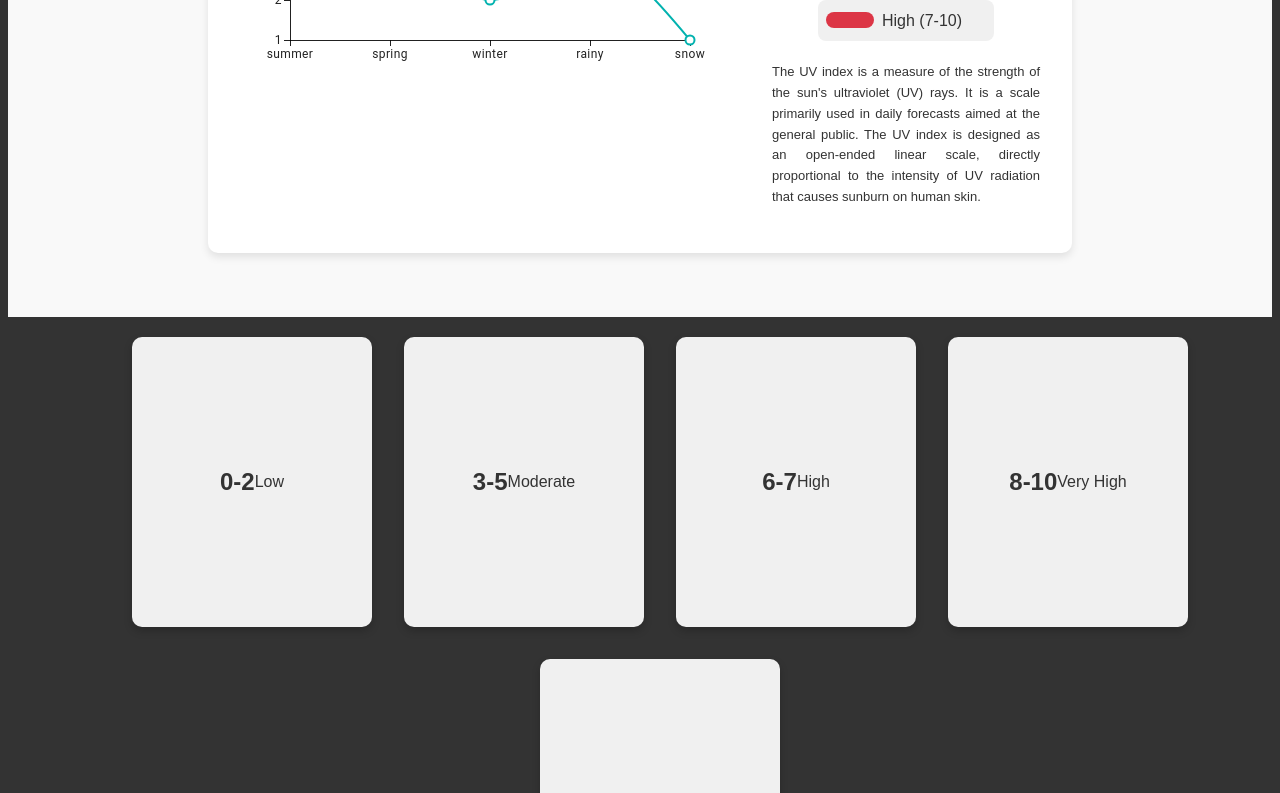
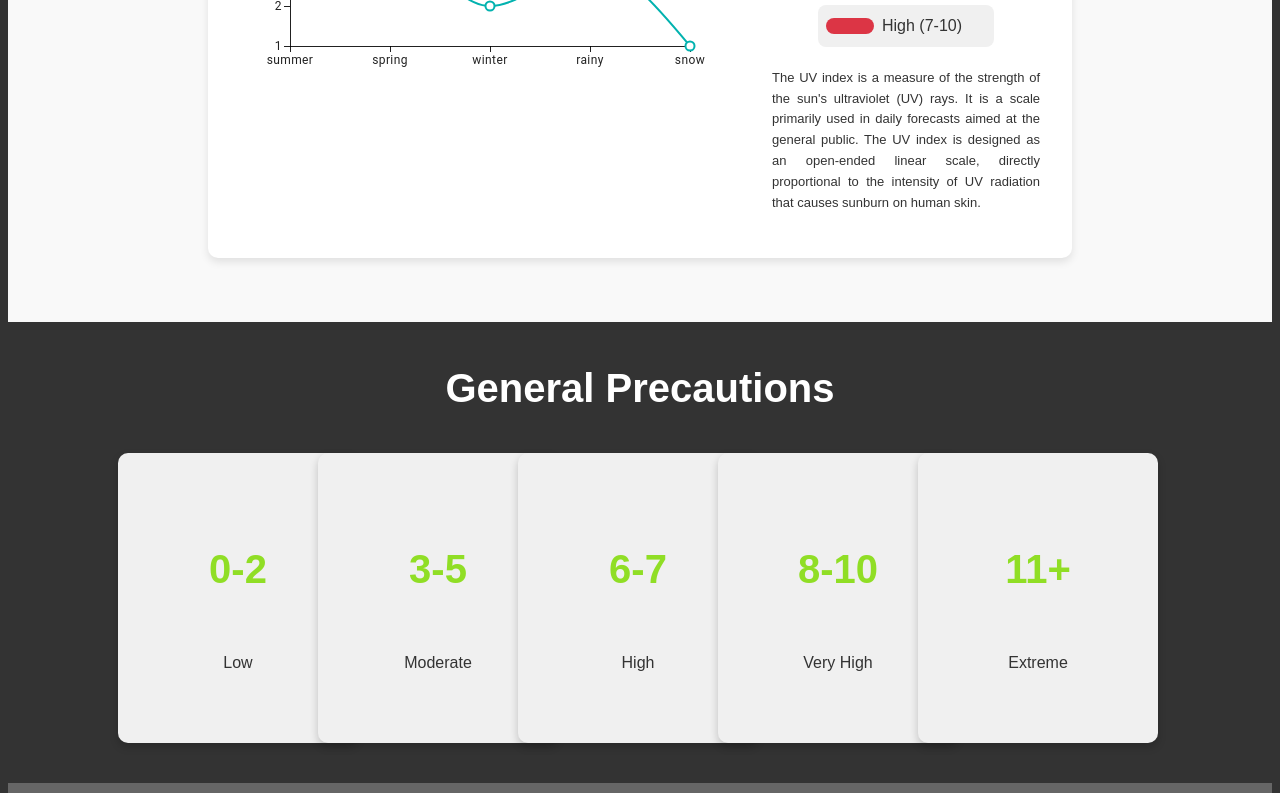
Before and after one commit to Ansonsd5/safeplay, a React (Vite) app in the folder safeplay/: page / in a window 1280 px wide. Shown: the part 1320-2113 px from the top of the page. Built offline with nearby package versions, Linux system fonts and the light colour scheme.

Commit message:
fix:styles

```diff
--- a/safeplay/src/colors.css
+++ b/safeplay/src/colors.css
@@ -14,4 +14,6 @@
   --yellow-pill: #ffbf00;
   --red-pill: #dc3545;
   --uv-tile-bg: #ffeb3b;
+  --logo-green :#90de25;
+  --logo-blue: #b8f1e8;
 }
--- a/safeplay/src/components/features/Features.css
+++ b/safeplay/src/components/features/Features.css
@@ -90,3 +90,13 @@
 .uv-pill.high {
   background-color: var(--red-pill);
 }
+
+.precaution  h2{
+  color: var(--button-text-color);
+  text-align: center;
+  font-size: 2.5rem;
+}
+
+.precaution {
+padding-bottom: 5rem;
+}
--- a/safeplay/src/components/features/Features.jsx
+++ b/safeplay/src/components/features/Features.jsx
@@ -88,7 +88,7 @@ function Features() {
                                             <Checkbox checked={selectedCities.indexOf(city) > -1}/>
                                             <ListItemText primary={city}/>
                                         </MenuItem>
-                                    ))}>
+                                    ))}
                                 </Select>
                             </FormControl>
                         </Box>
@@ -112,7 +112,10 @@ function Features() {
                     </div>
                 </div>
             </section>
+            <section id='precaution' className='precaution'>
+            <h2 >General Precautions</h2>
             <UVPrecautions/>
+            </section>
         </>
     );
 }
--- a/safeplay/src/components/features/uv-precautions/UVPrecautions.css
+++ b/safeplay/src/components/features/uv-precautions/UVPrecautions.css
@@ -1,6 +1,8 @@
 .uv-precautions {
+  margin-left: 28px;
+  margin-right: 40px;
   display: flex;
-  flex-wrap: wrap;
+  max-width: calc(100% - 100px);
   justify-content: center;
-  gap: 2rem;
+  align-items: center;
 }
--- a/safeplay/src/components/features/uv-precautions/UVTile.css
+++ b/safeplay/src/components/features/uv-precautions/UVTile.css
@@ -1,14 +1,21 @@
-@import '../../../colors.css';
+@import "../../../colors.css";
 
 .uv-tile {
   width: 200px;
   height: 250px;
   perspective: 1000px;
   cursor: pointer;
-  margin: 20px;
+  transition: all 0.5s ease-in;
 }
 
-.uv-tile .front, .uv-tile .back {
+.uv-tile:hover {
+  width: 100%;
+  z-index: 11;
+  height: 300px;
+}
+
+.uv-tile .front,
+.uv-tile .back {
   width: 100%;
   height: 100%;
   position: absolute;
@@ -21,6 +28,11 @@
   box-shadow: 0 4px 8px rgba(0, 0, 0, 0.2);
   transition: transform 0.6s;
   border-radius: 10px;
+  flex-direction: column;
+}
+
+.uv-tile .front h2 {
+  color: var(--logo-green);
 }
 
 .uv-tile .front {
@@ -28,8 +40,10 @@
 }
 
 .uv-tile .back {
-  background-color: var(--uv-tile-bg);
+  background-color: var(--logo-green);
   transform: rotateY(180deg);
+  padding: 1rem;
+  color: white;
 }
 
 .uv-tile.flipped .front {
@@ -39,3 +53,12 @@
 .uv-tile.flipped .back {
   transform: rotateY(0deg);
 }
+li,
+ul {
+  list-style-type: none;
+  font-size: 1.1rem;
+}
+
+h3 {
+  margin: 0px;
+}
--- a/safeplay/src/components/features/uv-precautions/UVTile.jsx
+++ b/safeplay/src/components/features/uv-precautions/UVTile.jsx
@@ -4,12 +4,13 @@ import './UVTile.css';
 const UVTile = ({ index, type, precautions }) => {
     const [isFlipped, setIsFlipped] = useState(false);
 
-    const handleFlip = () => {
-        setIsFlipped(!isFlipped);
-    };
+    // const handleFlip = () => {
+
+    //     setIsFlipped(!isFlipped);
+    // };
 
     return (
-        <div className={`uv-tile ${isFlipped ? 'flipped' : ''}`} onClick={handleFlip}>
+        <div className={`uv-tile ${isFlipped ? 'flipped' : ''}`} onMouseEnter={()=>setIsFlipped(true)} onMouseLeave={()=>setIsFlipped(false)}>
             <div className='front'>
                 <h2>{index}</h2>
                 <p>{type}</p>
```
